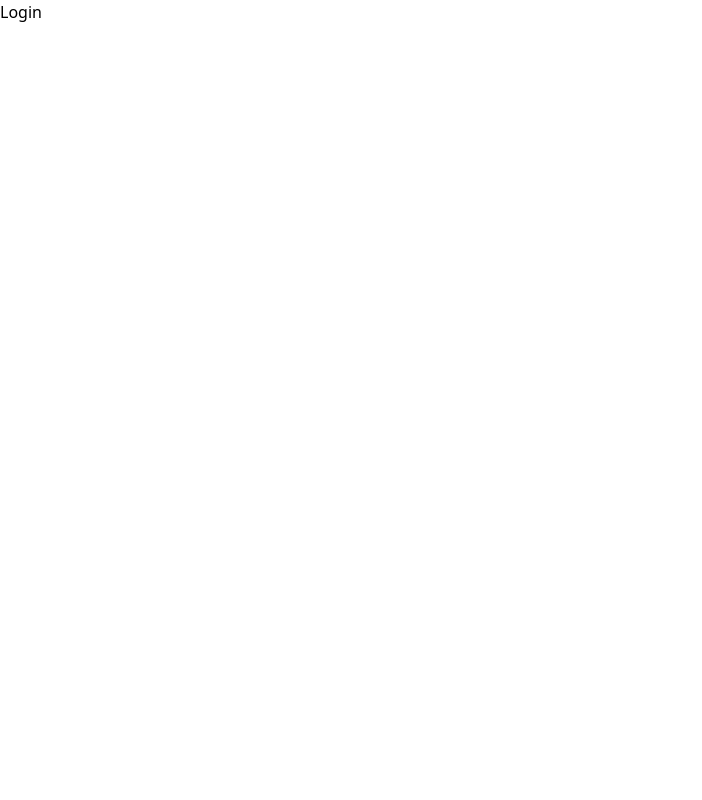
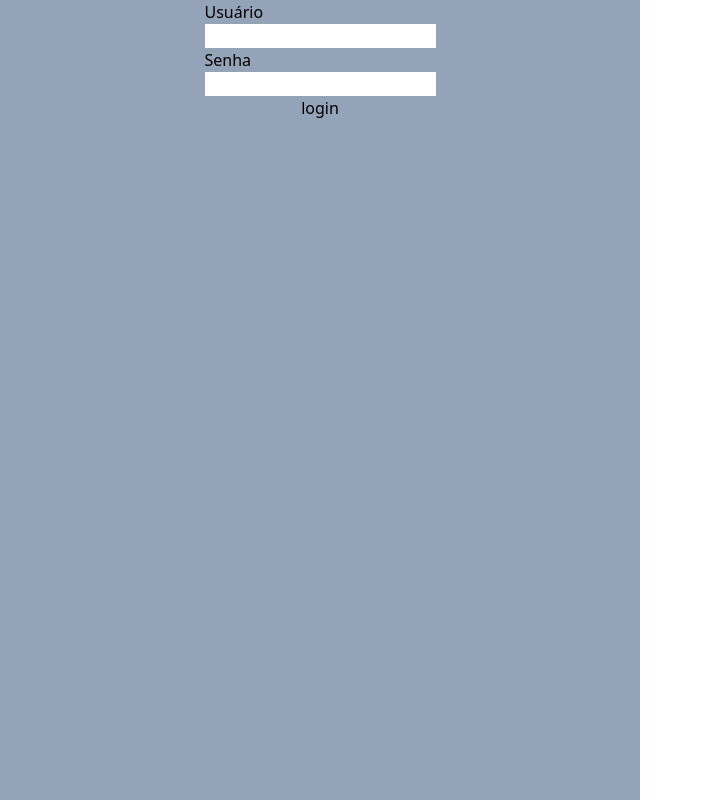
Before and after one commit to SamuelRicardoDS/fluxy, a React (Vite) app: page /login in a window 1280 px wide. Shown: the whole page, without its empty margins (0-702 px from the left). Built offline with nearby package versions, Linux system fonts and the light colour scheme.

Commit message:
navigation

```diff
--- a/src/App.tsx
+++ b/src/App.tsx
@@ -1,6 +1,7 @@
 import { BrowserRouter as Router, Routes, Route } from "react-router-dom";
 import { FirstScreen } from "./pages/FirstScreen";
 import { Login } from "./pages/Login";
+import { Register } from "./pages/Register";
 
 function App() {
   return (
@@ -8,6 +9,7 @@ function App() {
       <Routes>
         <Route path="/" element={<FirstScreen />} />
         <Route path="/login" element={<Login />} />
+        <Route path="/cadastro" element={<Register />} />
       </Routes>
     </Router>
   );
--- a/src/pages/FirstScreen.tsx
+++ b/src/pages/FirstScreen.tsx
@@ -1,8 +1,19 @@
+import { redirect } from "react-router-dom";
+
 export const FirstScreen = () => {
+
+  const handleClickLogin = () => {
+    window.location.href = "/login";
+  }
+
+  const handleClickRegister = () => {
+    window.location.href = "/cadastro";
+  }
+
   return (
     <div className="flex flex-col">
-      <button>login</button>
-      <button>register</button>
+      <button onClick={() => handleClickLogin()}>login</button>
+      <button onClick={() => handleClickRegister()}>register</button>
     </div>
   );
 }
--- a/src/pages/Login.tsx
+++ b/src/pages/Login.tsx
@@ -1,7 +1,13 @@
 export const Login = () => {
   return (
-    <div>
-      <h1>Login</h1>
+    <div className="flex flex-col bg-slate-400 w-1/2 h-screen items-center">
+      <form className="flex flex-col">
+        <label htmlFor="">Usuário</label>
+        <input type="text" />
+        <label htmlFor="">Senha</label>
+        <input type="password" />
+        <button>login</button>
+      </form>
     </div>
   );
 }
--- /dev/null
+++ b/src/pages/Register.tsx
@@ -0,0 +1,13 @@
+export const Register = () => {
+    return(
+        <div>
+            <form action="">
+                <label htmlFor="">username</label>
+                <input type="text" />
+                <label htmlFor="">password</label>
+                <input type="password" />
+                <button>register</button>
+            </form>
+        </div>
+    )
+};
```
